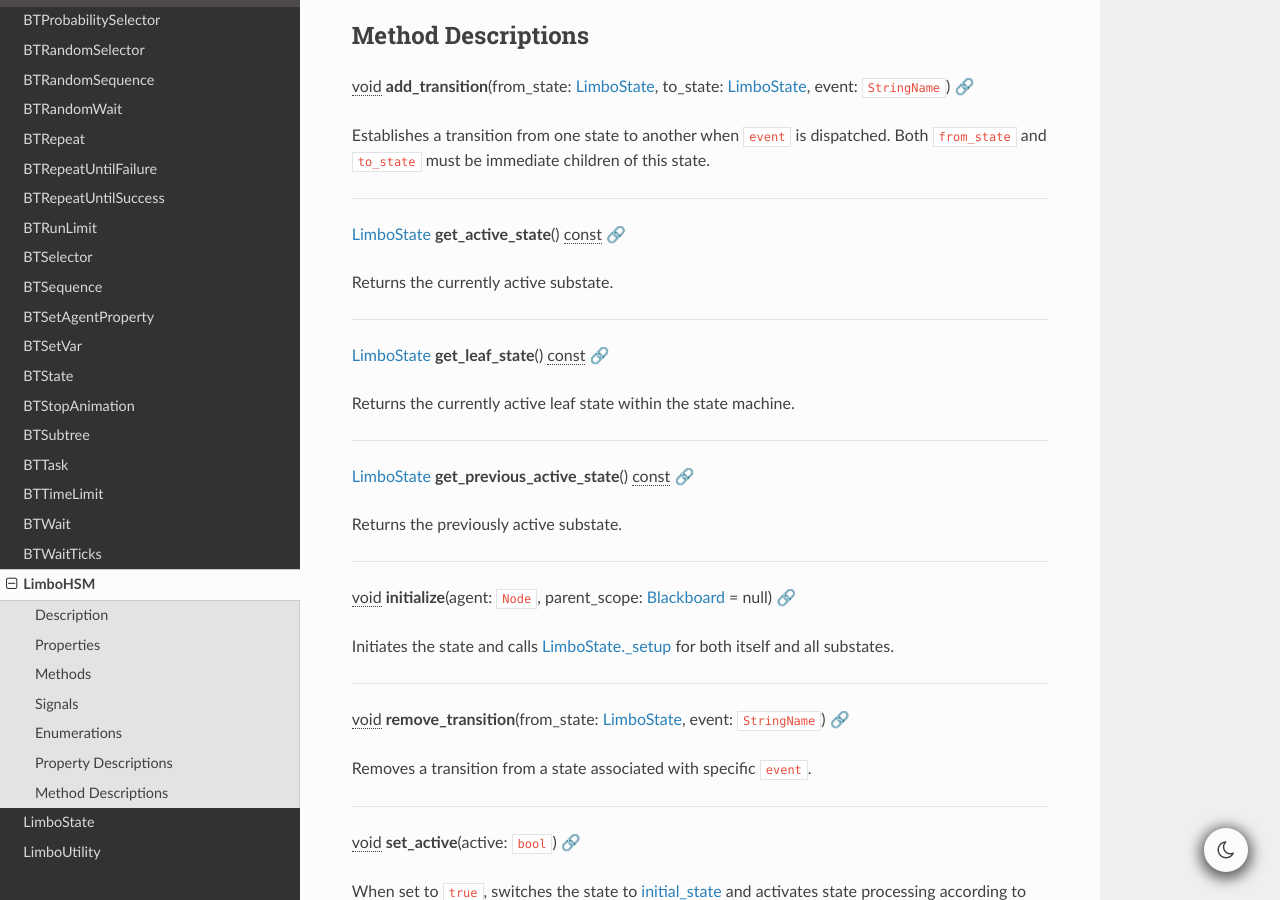
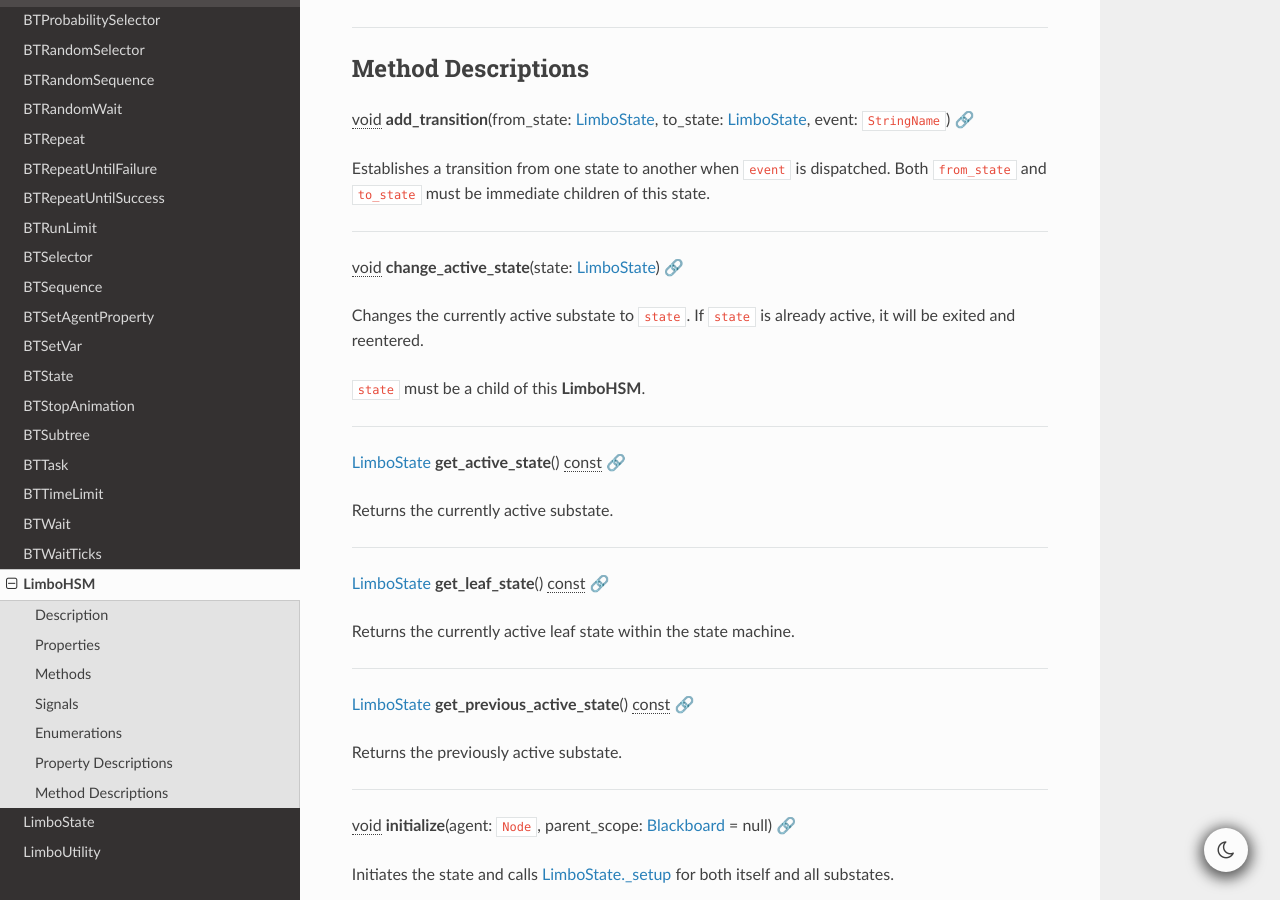
Before and after one commit to limbonaut/limboai, a Sphinx documentation site: the page built from doc/source/classes/class_limbohsm.rst, in a window 1280 px wide and 900 px high, scrolled down 2178 px. Built offline with Sphinx 7.4.7 and the Read the Docs theme 2.0.0, drawn with Linux system fonts in a browser that asks for light colours; pages that are not in the unit, such as notebooks, are missing from menus; some of the changed text lies outside the part shown.

Commit message:
Expose `LimboHSM.change_active_state()`

```diff
--- a/doc/source/classes/class_limbohsm.rst
+++ b/doc/source/classes/class_limbohsm.rst
@@ -47,6 +47,8 @@ Methods
 
    +-------------------------------------+---------------------------------------------------------------------------------------------------------------------------------------------------------------------------------------------+
    | |void|                              | :ref:`add_transition<class_LimboHSM_method_add_transition>`\ (\ from_state\: :ref:`LimboState<class_LimboState>`, to_state\: :ref:`LimboState<class_LimboState>`, event\: ``StringName``\ ) |
+   +-------------------------------------+---------------------------------------------------------------------------------------------------------------------------------------------------------------------------------------------+
+   | |void|                              | :ref:`change_active_state<class_LimboHSM_method_change_active_state>`\ (\ state\: :ref:`LimboState<class_LimboState>`\ )                                                                    |
    +-------------------------------------+---------------------------------------------------------------------------------------------------------------------------------------------------------------------------------------------+
    | :ref:`LimboState<class_LimboState>` | :ref:`get_active_state<class_LimboHSM_method_get_active_state>`\ (\ ) |const|                                                                                                               |
    +-------------------------------------+---------------------------------------------------------------------------------------------------------------------------------------------------------------------------------------------+
@@ -195,6 +197,20 @@ Establishes a transition from one state to another when ``event`` is dispatched.
 
 ----
 
+.. _class_LimboHSM_method_change_active_state:
+
+.. rst-class:: classref-method
+
+|void| **change_active_state**\ (\ state\: :ref:`LimboState<class_LimboState>`\ ) :ref:`🔗<class_LimboHSM_method_change_active_state>`
+
+Changes the currently active substate to ``state``. If ``state`` is already active, it will be exited and reentered.
+
+\ ``state`` must be a child of this **LimboHSM**.
+
+.. rst-class:: classref-item-separator
+
+----
+
 .. _class_LimboHSM_method_get_active_state:
 
 .. rst-class:: classref-method
```
Also changed, not shown: 3 other files.
